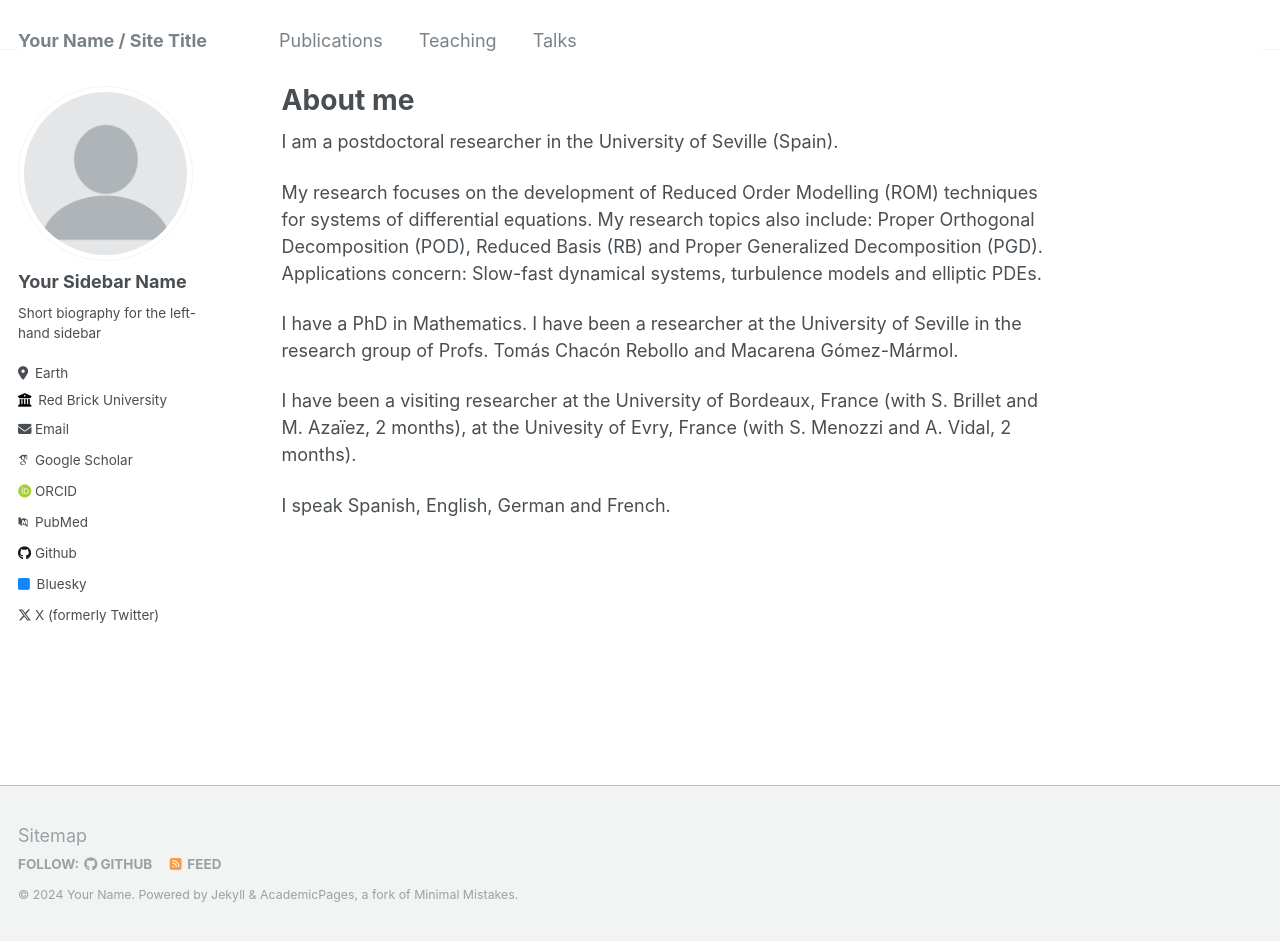
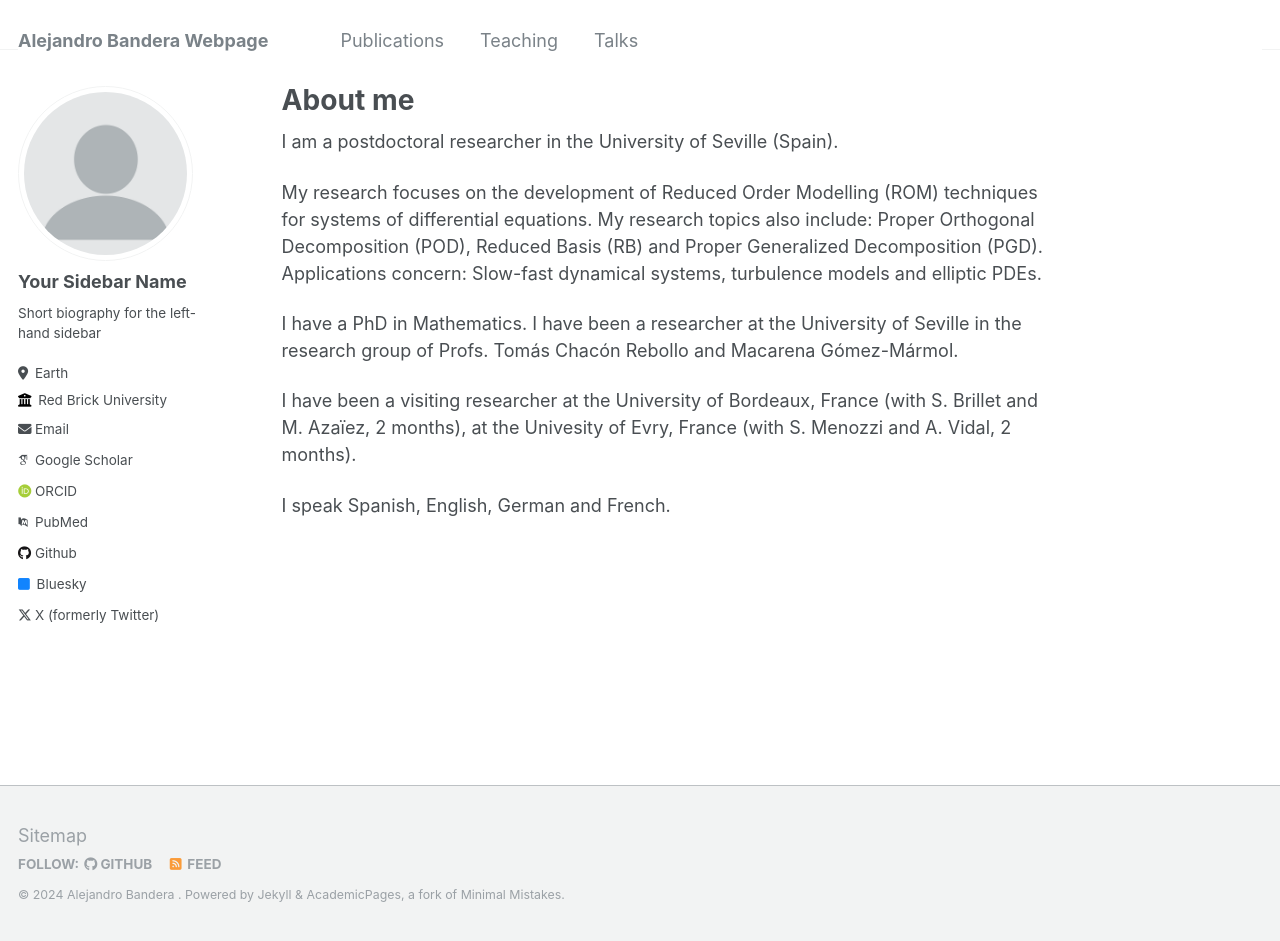
Before and after one commit to abanderam/abandera.github.io, a Jekyll site: the page built from _pages/about.md, in a window 1280 px wide and 941 px high. Built offline with Jekyll 4.4.1, drawn with Linux system fonts in a browser that asks for light colours; some web fonts are replaced.

Commit message:
Update _config.yml

```diff
--- a/_config.yml
+++ b/_config.yml
@@ -8,11 +8,11 @@
 
 # Basic Site Settings
 locale                   : "en-US"
-title                    : "Your Name / Site Title"
+title                    : "Alejandro Bandera Webpage"
 title_separator          : "-"
-name                     : &name "Your Name"
-description              : &description "personal description"
-url                      : https://academicpages.github.io # the base hostname & protocol for your site e.g. "https://mmistakes.github.io"
+name                     : &name "Alejandro Bandera "
+description              : &description "Postdoc"
+url                      : https://abandera.github.io # the base hostname & protocol for your site e.g. "https://mmistakes.github.io"
 baseurl                  : "" # the subpath of your site, e.g. "/blog"
 repository               : "academicpages/academicpages.github.io"
 
```
